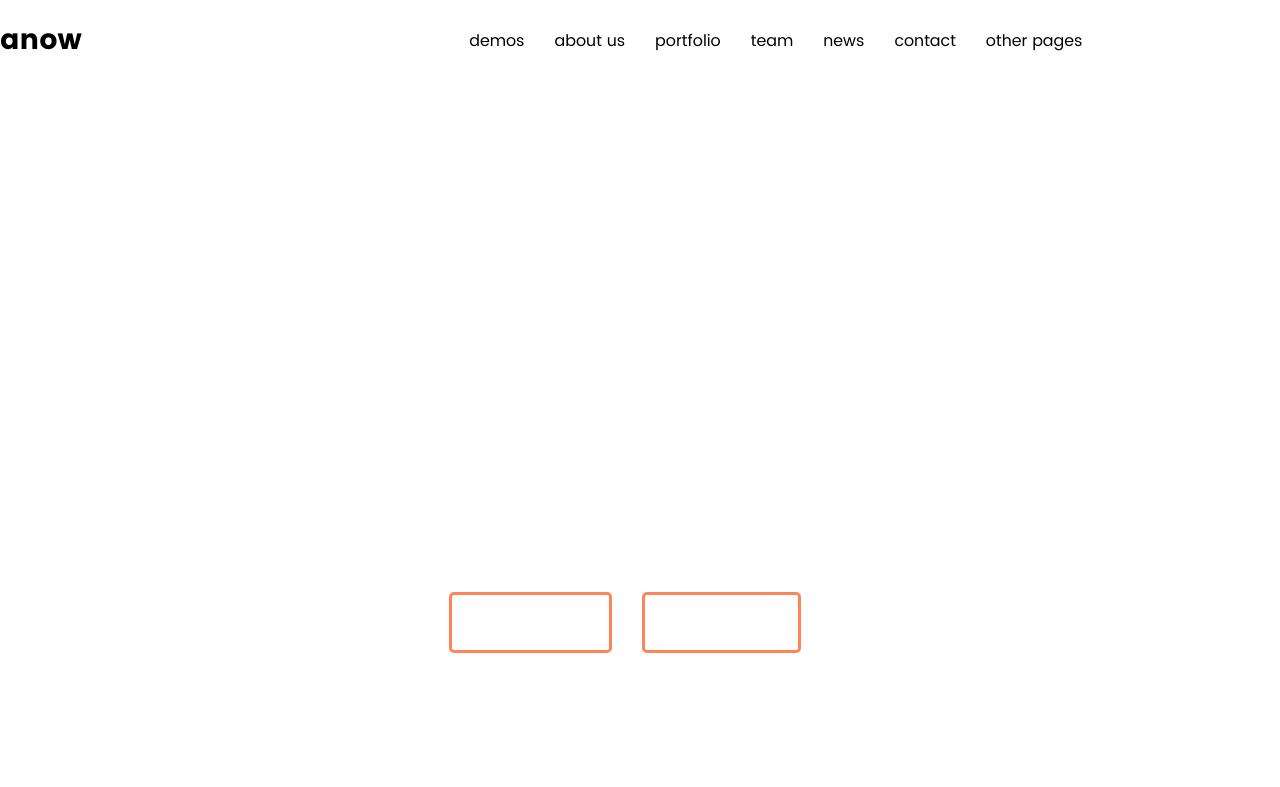
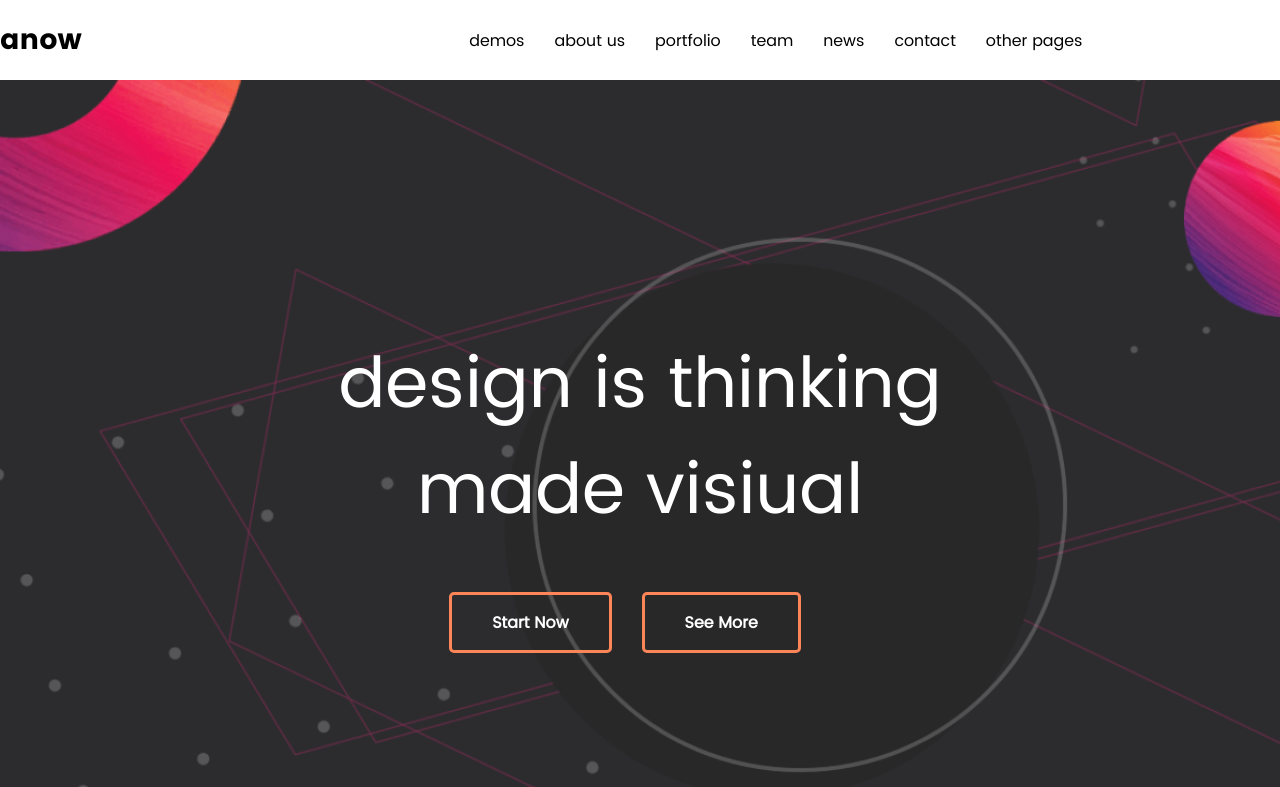
Before and after one commit to entus1asm/anow, a plain HTML site: page index.html in a window 1280 px wide. Shown: the top 787 px of the page. Drawn offline with Linux system fonts and the light colour scheme; the site is published under a folder, as on GitHub Pages, so addresses that start at the root find nothing.

Commit message:
Update style.css

```diff
--- a/style.css
+++ b/style.css
@@ -65,7 +65,7 @@ body {
 }
 
 .block1__image {
-    background: url(/img/circle_main.png);
+    background: url(img/circle_main.png);
     width: 100%;
     height: 900px;
     background-size: cover;
```
